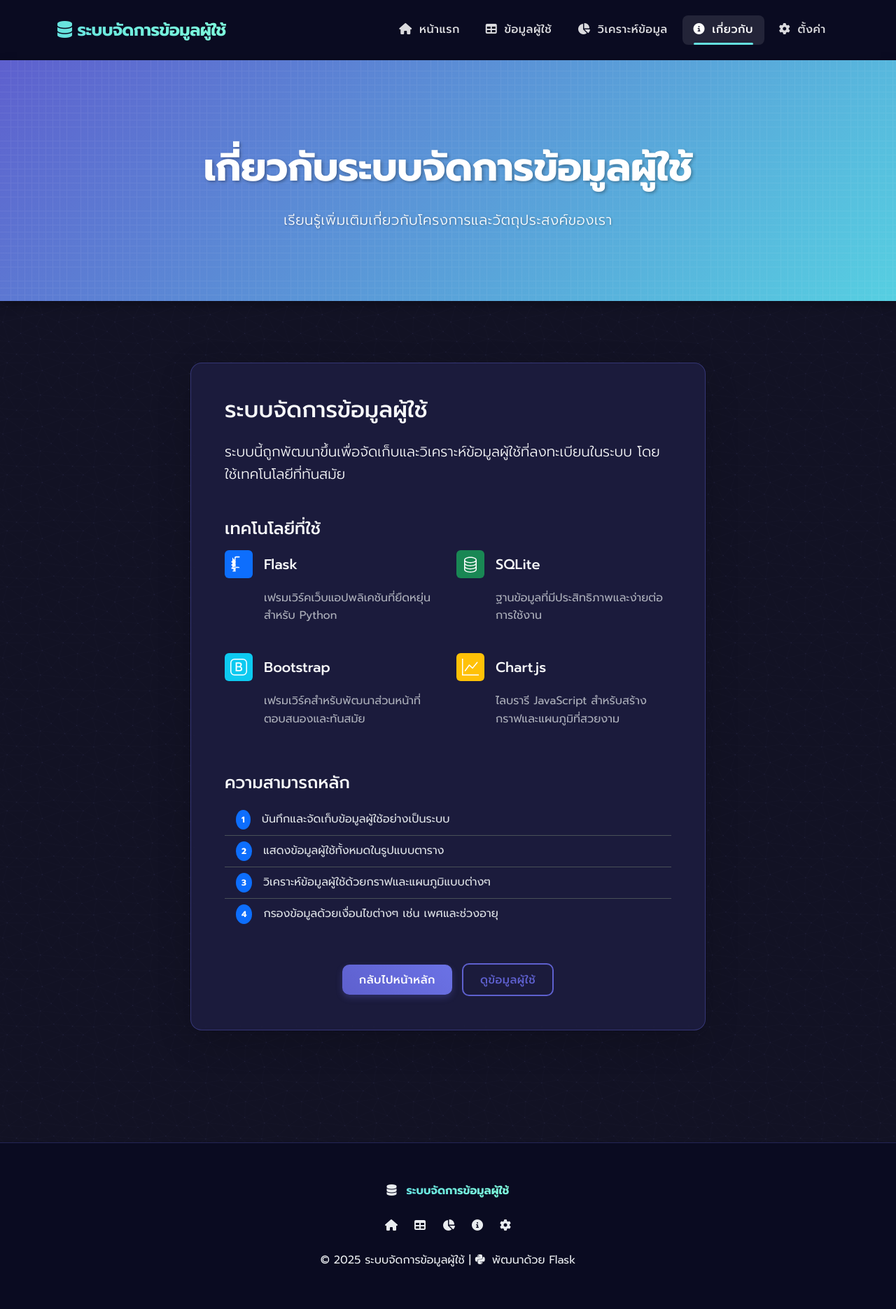
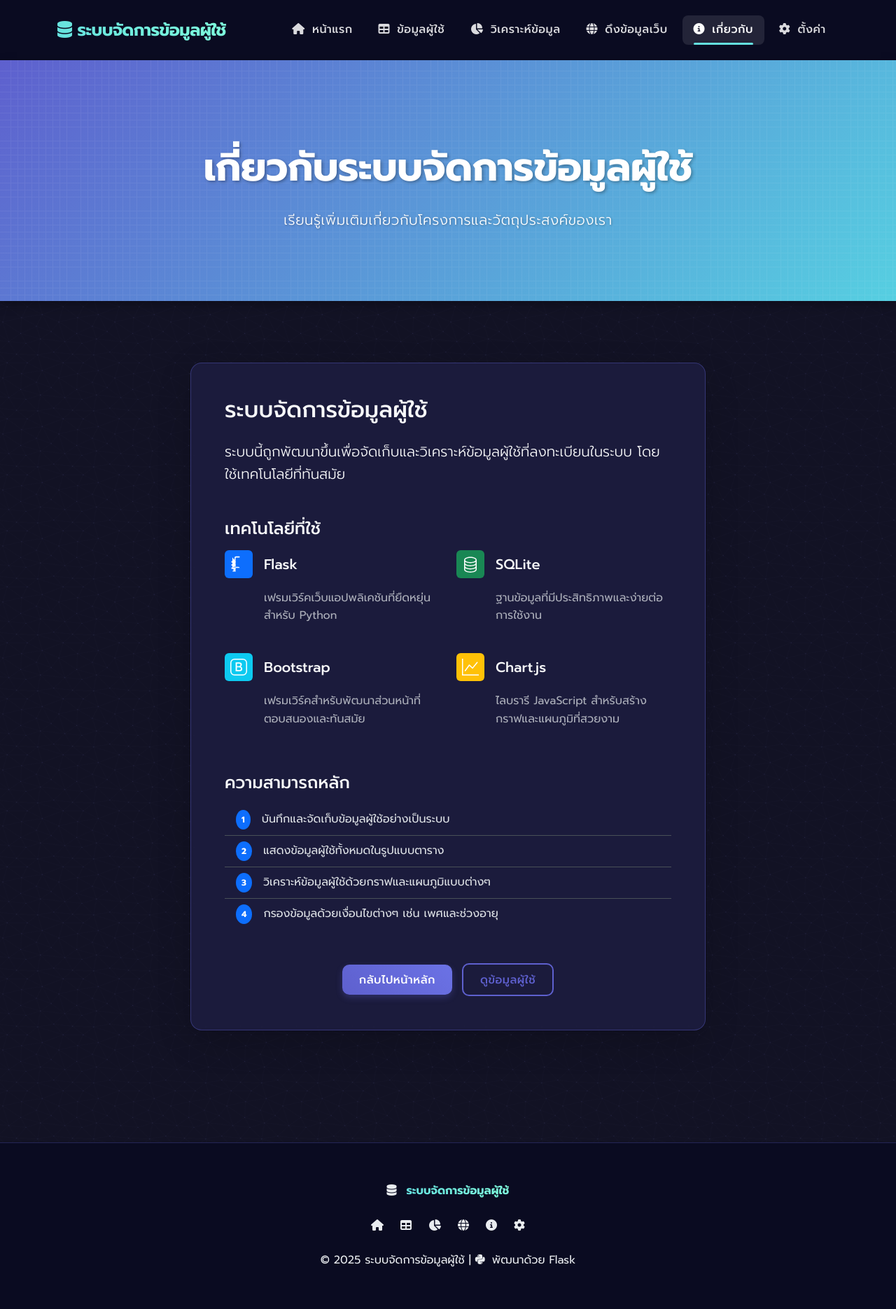
Before and after one commit to Z2ZATL/Data-and-Table-Management-System, a Flask app: page /about in a window 1280 px wide. Shown: the whole page at 70% size. Run offline with Flask 3, Linux system fonts and the light colour scheme.

Commit message:
Add navigation link to access the web scraping functionality
Add a new navigation link for the /scraping route in layout.html.

Replit-Commit-Author: Agent
Replit-Commit-Session-Id: 76e30050-908c-4ba2-9784-feabebc2bc6b
Replit-Commit-Screenshot-Url: https://storage.googleapis.com/screenshot-production-us-central1/b77ec35e-a0c3-4ccc-99bb-1031653fc1ca/b2337458-d5a3-4519-b6a3-25cf42a6a905.jpg

```diff
--- a/templates/layout.html
+++ b/templates/layout.html
@@ -393,6 +393,9 @@
                         <a class="nav-link menu-link {% if request.path == '/analysis' %}active{% endif %}" href="/analysis"><i class="fas fa-chart-pie me-1"></i> วิเคราะห์ข้อมูล</a>
                     </li>
                     <li class="nav-item">
+                        <a class="nav-link menu-link {% if request.path == '/scraping' %}active{% endif %}" href="/scraping"><i class="fas fa-globe me-1"></i> ดึงข้อมูลเว็บ</a>
+                    </li>
+                    <li class="nav-item">
                         <a class="nav-link menu-link {% if request.path == '/about' %}active{% endif %}" href="/about"><i class="fas fa-info-circle me-1"></i> เกี่ยวกับ</a>
                     </li>
                     <li class="nav-item">
@@ -420,6 +423,7 @@
                             <a href="/" class="text-decoration-none" style="color: var(--text-color);"><i class="fas fa-home"></i></a>
                             <a href="/data" class="text-decoration-none" style="color: var(--text-color);"><i class="fas fa-table"></i></a>
                             <a href="/analysis" class="text-decoration-none" style="color: var(--text-color);"><i class="fas fa-chart-pie"></i></a>
+                            <a href="/scraping" class="text-decoration-none" style="color: var(--text-color);"><i class="fas fa-globe"></i></a>
                             <a href="/about" class="text-decoration-none" style="color: var(--text-color);"><i class="fas fa-info-circle"></i></a>
                             <a href="/settings" class="text-decoration-none" style="color: var(--text-color);"><i class="fas fa-cog"></i></a>
                         </div>
```
